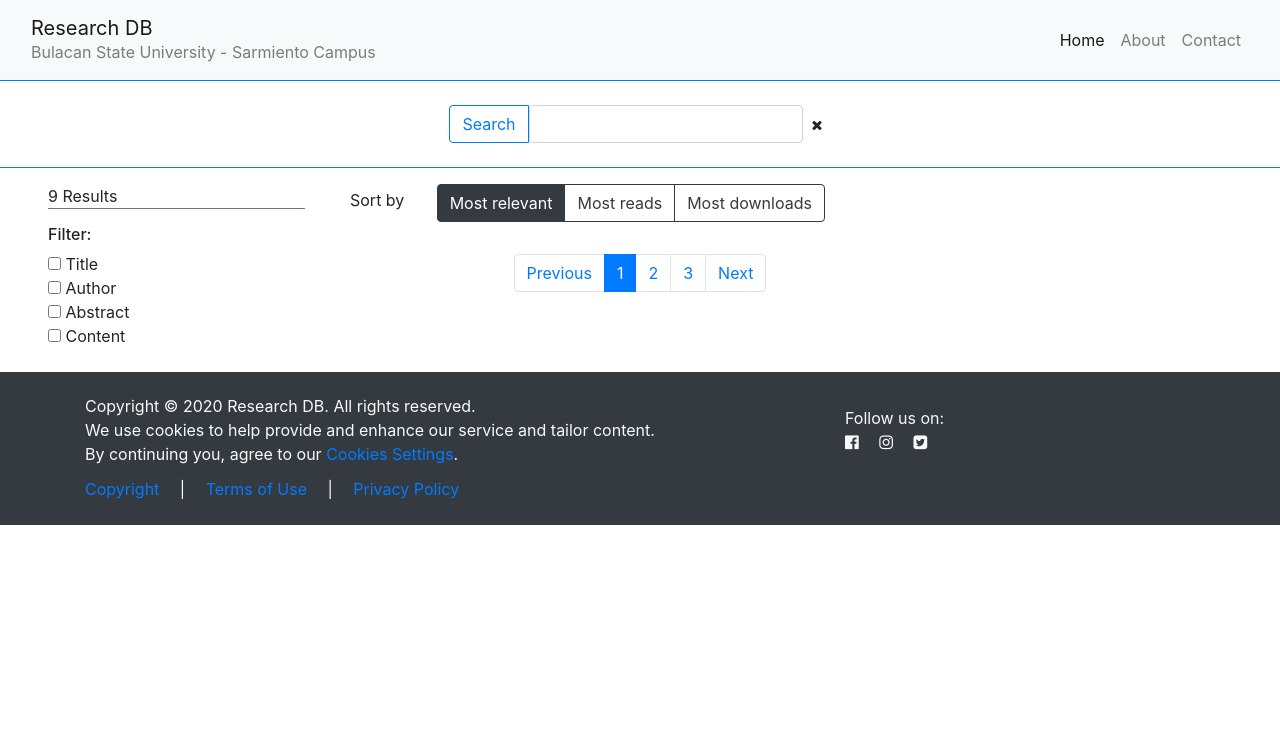
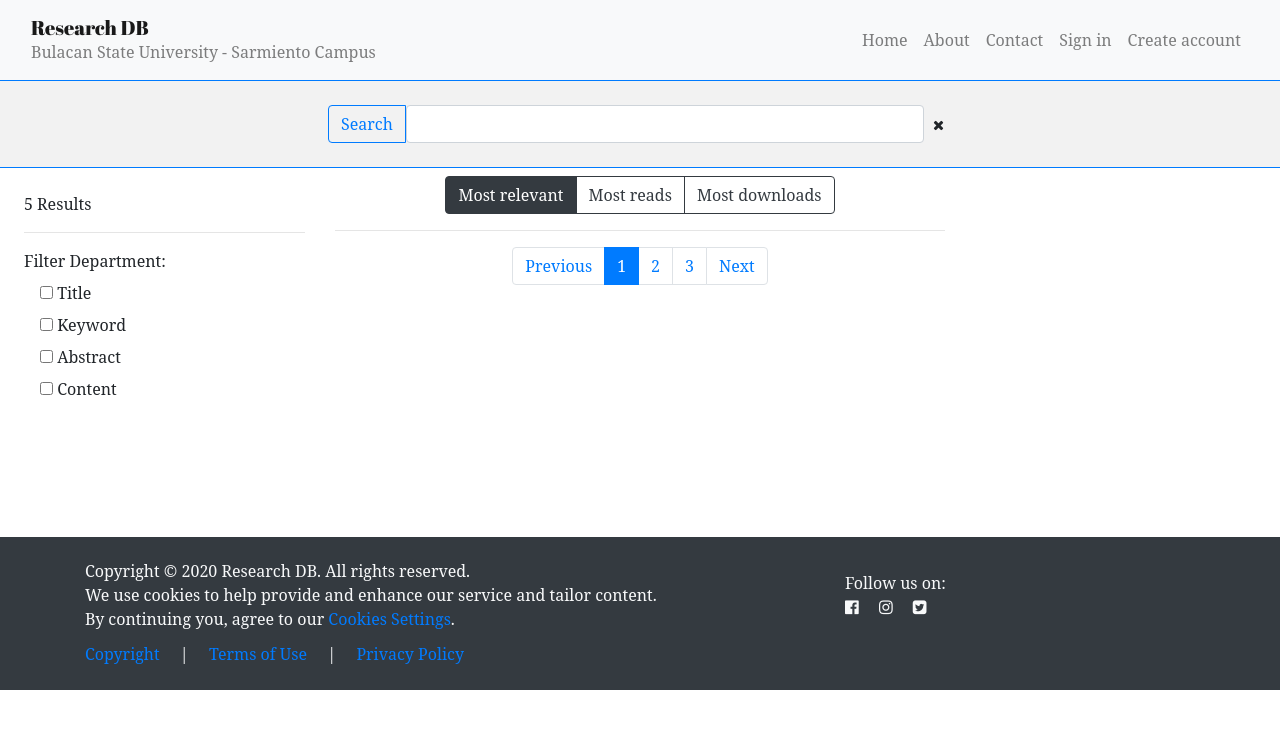
Before and after one commit to jariCruz/BSU_SC_RDB, a PHP site: page /php/search_page.php in a window 1280 px wide. Shown: the top 729 px of the page. Run offline with PHP 8.4, Linux system fonts and the light colour scheme.

Commit message:
Search fixed

```diff
--- /dev/null
+++ b/src/css/search_style.css
@@ -0,0 +1,95 @@
+/************************
+*     Search page       *
+************************/
+
+
+/* Width for search bar */
+.cSearch-width {
+    width: 50%;
+
+}
+
+/* Grey background color */
+.bg-muted {
+  background-color: #f2f2f2;
+
+}
+
+/* Grey font color */
+.text-ash {
+  color: #333333;
+
+}
+
+/* Hoverable text color */
+.hTitle-color:hover {
+  color: blue;
+
+}
+
+/* Hoverable background color */
+.hBg:hover {
+  background-color: #e6fff7;
+
+}
+
+/* For links inside stretched-link */
+.cards .cLink {
+  z-index: 2;
+  position: relative;
+
+}
+
+/* Smaller text size */
+.smaller {
+  font-size: x-small;
+
+}
+
+/* Black font color */
+.ccBlack {
+  color: #000000;
+
+}
+
+body {
+  font-family: 'serif';
+}
+
+.header-font {
+  font-family: 'Abril Fatface', serif;
+}
+
+#greetings-size {
+  font-size: 40px;
+}
+
+.greetings-bg {
+  background-color: #f2f2f2;
+
+}
+
+.subtitle-size-1 {
+  font-size: 40px;
+}
+
+/******************************
+*   Create an account modal   *
+******************************/
+div.modal-hover:hover {
+  background: #99ebff;
+}
+
+.modal-height {
+  height: 100px;
+}
+
+.align-vertical {
+  vertical-align: middle;
+}
+
+/* Footer */
+
+.mt-bottom {
+  margin-top: 10%;
+}
--- a/src/php/search_page.php
+++ b/src/php/search_page.php
@@ -28,7 +28,7 @@ include "server.php";
     <link rel="stylesheet" href="https://fonts.googleapis.com/css?family=Abril+Fatface|Poppins">
 
     <!-- Other resources -->
-    <link rel="stylesheet" href="../css/custom.css">
+    <link rel="stylesheet" href="../css/search_style.css">
 
 </head>
 
@@ -38,12 +38,13 @@ include "server.php";
 <!-- navigator -->
 
 <div class="sticky-top">
+
   <nav class="navbar navbar-expand-md navbar-light bg-light">
 
         <div class="container-fluid">
 
           <div>
-    <div class="hf">
+            <div class="header-font">
               <a class="navbar-brand" href="#">Research DB</a>
             </div>
 
@@ -60,34 +61,101 @@ include "server.php";
           <div class="collapse navbar-collapse" id="collapseNavbar">
             <ul class="navbar-nav ml-auto">
 
-      <li class="nav-item active">
-        <a class="nav-link" href="#">Home</a>
+              <li class="nav-item">
+                <a class="nav-link" href="../index.php">Home</a>
 
               </li>
 
 
               <li class="nav-item">
-        <a class="nav-link" href="#">About</a>
+                <a class="nav-link" href="about_page.php">About</a>
 
               </li>
 
               <li class="nav-item">
-        <a class="nav-link" href="#">Contact</a>
+                <a class="nav-link" href="contact_page.php">Contact</a>
 
               </li>
 
+              <!-- Dropdown for Logged-in -->
+              <!--
+              <li class="nav-item dropdown">
+                <a class="nav-link dropdown-toggle" href="#" id="navbardrop"
+                    data-toggle="dropdown">Webster~</a>
+
+                <div class="dropdown-menu dropdown-menu-right">
+                  <a href="#" class="dropdown-item">Settings & privacy</a>
+                  <a href="#" class="dropdown-item">Help Guides</a>
+                  <a href="#" class="dropdown-item">Support Centre</a>
+                  <div class="dropdown-divider"></div>
+                  <a href="#" class="dropdown-item">Sign out</a>
+                </div>
+              </li>
+              -->
+
+              <!-- buttons for Log in and sign up -->
+
+              <li class="nav-item">
+                <a class="nav-link" href="login.php">Sign in</a>
+              </li>
+
+              <li class="nav-item">
+                <a class="nav-link" href="#" data-toggle="modal"
+                    data-target="#myModal">Create account</a>
+              </li>
+
+
             </ul>
           </div>
-
-
-
-
 
 
         </div>
       </nav>
     </div>
 
+
+
+    <!-- Modal for creating an account -->
+    <div class="modal fade" id="myModal">
+      <div class="modal-dialog">
+        <div class="modal-content">
+
+          <!-- modal header -->
+          <div class="modal-header">
+            <h5 class="modal-title">Create an account</h5>
+            <button class="close" data-dismiss="modal">&times;</button>
+          </div>
+
+          <!-- modal body -->
+          <div class="modal-body">
+            <div class="row">
+              <div class="col-6 mt-n3 mb-n3 modal-hover modal-height
+                          d-flex align-items-center justify-content-center">
+
+                    <a href="registration_page_student.php"
+                        class="stretched-link">I am a student</a>
+              </div>
+
+              <div class="col-6 mt-n3 mb-n3 modal-hover modal-height
+                          d-flex align-items-center justify-content-center">
+
+                  <a href="registration_page_professor.php"
+                      class="stretched-link">I am a professor</a>
+              </div>
+            </div>
+          </div>
+
+          <!-- modal footer -->
+          <div class="modal-footer">
+            <button class="btn btn-outline-danger" data-dismiss="modal">Close</button>
+          </div>
+
+        </div>
+      </div>
+
+    <!-- modal -->
+    </div>
+  </div>
 <!-- Search bar -->
 
 <div class="container-fluid
@@ -115,54 +183,48 @@ include "server.php";
 <div class="container-fluid">
     <div class="row">
 
-        <!-- Filter -->
-        <div class="col-sm-3 pt-3 pl-5 text-ash">
+        <!-- first column -->
+        <div class="col-sm-3 pl-4 pt-4">
 
-            <div class="cpb-1
-                        border border-secondary
-                          border-left-0
-                          border-right-0
-                          border-top-0">
-              <span>9 Results</span>
-            </div>
+            <p>5 Results</p>
+            <hr>
 
-            <h6 class="mt-3">Filter:</h6>
-            <input type="checkbox">
-            <span>Title</span>
+            <!-- Filter Department -->
+            <label>Filter Department:</label>
+
+            <br>
+            <div class="ml-3">
+                <input type="checkbox" id="title">
+                <label for="#title">Title</label>
 
                 <br>
 
-            <input type="checkbox">
-            <span>Author</span>
+                <input type="checkbox" id="keyword">
+                <label for="#keyword">Keyword</label>
 
                 <br>
 
-            <input type="checkbox">
-            <span>Abstract</span>
+                <input type="checkbox" id="abstract">
+                <label for="#abstract">Abstract</label>
 
                 <br>
 
-            <input type="checkbox">
-            <span>Content</span>
+                <input type="checkbox" id="content">
+                <label for="#content">Content</label>
+            </div>
 
-
+        <!-- first column -->
         </div>
 
       <!-- Content -->
         <div class="col-sm-6">
 
-          <div class="container pt-3 pb-3">
+          <div class="d-flex align-items-center justify-content-center pt-2">
 
-            <div class="row">
-
-            <!-- Sort -->
-
-              <div class="col-sm-2 pt-1" style="height: 30px;">
-                <p class="">Sort by</p>
-              </div>
 
               <!-- Use the 'active class' to change the btn color -->
             <div class="btn-group text-dark">
+
                 <button class="btn btn-outline-dark active">Most relevant</button>
 
                 <button class="btn btn-outline-dark">Most reads</button>
@@ -172,7 +234,7 @@ include "server.php";
 
           </div>
 
-          </div>
+          <hr>
 
           <!-- Here is the whole research study
                This part includes the research study details
@@ -194,6 +256,7 @@ include "server.php";
               echo '<div class="cards hBg
                             border border-left-0
                                    border-right-0
+                                   border-top-0
                                    border-secondary">
 
                 <div class="card-body pt-3 pl-5">
@@ -331,7 +394,7 @@ include "server.php";
 
 <!-- Footer -->
 
-<footer class="border-top-2 mt-4 pb-4 bg-dark text-light">
+<footer class="border-top-2 pb-4 bg-dark text-light mt-bottom">
 
   <div class="container">
     <div class="row">
```
Lines whose indentation alone changed are shown as unchanged.
